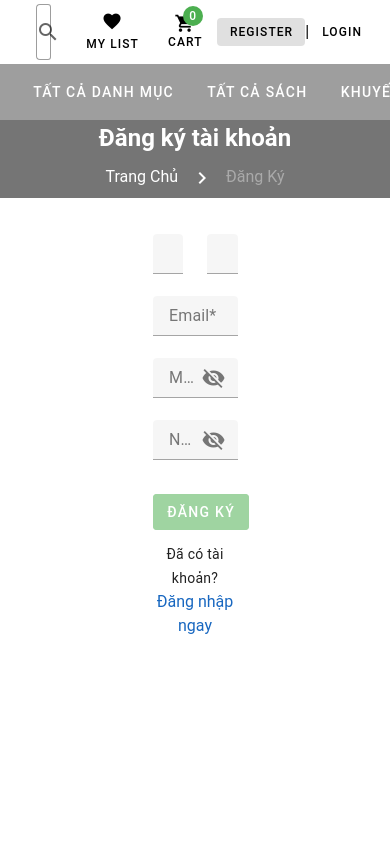
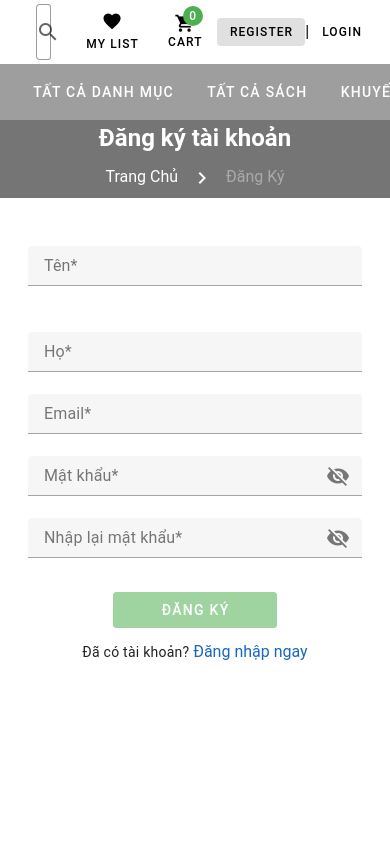
Before and after one commit to B5u2423/Bookstore-Website, a Vue app in the folder frontend/: page /register in a window 390 px wide. Shown: the top 844 px of the page. Built offline with nearby package versions, Linux system fonts and the light colour scheme.

Commit message:
Make user login and register responsive for mobile

```diff
--- a/frontend/src/views/UserLoginView.vue
+++ b/frontend/src/views/UserLoginView.vue
@@ -1,25 +1,25 @@
 <script setup>
-import CommonLayout from '@/components/CommonLayout.vue';
-import { ref, reactive } from 'vue';
-import { useRouter } from 'vue-router';
-import { useAuthStore } from '@/stores/auth-store';
-import { emailRules } from '@/utils/validationRules';
+import CommonLayout from '@/components/CommonLayout.vue'
+import { ref, reactive } from 'vue'
+import { useRouter } from 'vue-router'
+import { useAuthStore } from '@/stores/auth-store'
+import { emailRules } from '@/utils/validationRules'
 
-const router = useRouter();
-const authStore = useAuthStore();
+const router = useRouter()
+const authStore = useAuthStore()
 
 const prop = {
   name: 'Đăng nhập tài khoản',
   items: [
     { title: 'Trang Chủ', disabled: false, href: '/' },
-    { title: 'Đăng Nhập', disabled: true, href: '/login' }
-  ]
+    { title: 'Đăng Nhập', disabled: true, href: '/login' },
+  ],
 }
 
 const showPassword = ref(false)
 const user = reactive({
   email: '',
-  password: ''
+  password: '',
 })
 const form = ref(null)
 const isFormValid = ref(false)
@@ -28,14 +28,14 @@ const alertMessage = ref('')
 const alertType = ref('error')
 
 const passwordRules = [
-  value => {
+  (value) => {
     if (value) return true
     return 'Mật khẩu là bắt buộc'
   },
-  value => {
+  (value) => {
     if (value.length >= 4) return true
     return 'Mật khẩu phải có ít nhất 4 ký tự'
-  }
+  },
 ]
 
 async function handleLogin() {
@@ -52,7 +52,7 @@ async function handleLogin() {
 
   const result = await authStore.login({
     email: user.email,
-    password: user.password
+    password: user.password,
   })
 
   if (result.success) {
@@ -64,71 +64,63 @@ async function handleLogin() {
     }, 1500)
   } else {
     showAlert.value = true
-    alertMessage.value = typeof result.error === 'string' ? result.error : 'Đăng nhập thất bại. Vui lòng kiểm tra lại email và mật khẩu.'
+    alertMessage.value =
+      typeof result.error === 'string'
+        ? result.error
+        : 'Đăng nhập thất bại. Vui lòng kiểm tra lại email và mật khẩu.'
     alertType.value = 'error'
   }
 }
-
 </script>
 
 <template>
-  <CommonLayout :prop="prop">
-    <v-form class="my-5" ref="form" v-model="isFormValid" @submit.prevent="handleLogin">
-      <v-container width="30%">
-        <!-- Alert for success/error messages -->
-        <v-alert
+   <CommonLayout :prop="prop"
+    > <v-form class="my-5" ref="form" v-model="isFormValid" @submit.prevent="handleLogin"
+      > <v-container class="d-flex justify-center" fluid
+        > <v-col cols="12" sm="8" md="6" lg="4"
+          > <!-- Alert --> <v-alert
             v-if="showAlert"
             :type="alertType"
             :text="alertMessage"
             class="mb-4"
             closable
             @click:close="showAlert = false"
-        ></v-alert>
-
-        <v-text-field
+          /> <!-- Email --> <v-text-field
             v-model="user.email"
             :rules="emailRules"
             label="Email*"
             required
             density="compact"
             :disabled="authStore.isLoading"
-        ></v-text-field>
-
-        <v-text-field
+          /> <!-- Password --> <v-text-field
             v-model="user.password"
             :rules="passwordRules"
             :type="showPassword ? 'text' : 'password'"
             :append-inner-icon="showPassword ? 'mdi-eye' : 'mdi-eye-off'"
             label="Mật khẩu*"
             required
-          @click:append-inner="showPassword = !showPassword"
             density="compact"
             :disabled="authStore.isLoading"
-        ></v-text-field>
-
-        <v-btn
+            @click:append-inner="showPassword = !showPassword"
+          /> <!-- Login button --> <v-btn
             color="success"
             class="px-12 mt-3 mx-auto d-block"
             :disabled="!isFormValid || authStore.isLoading"
             :loading="authStore.isLoading"
-          @click="handleLogin"
             type="submit"
-        >
-          {{ authStore.isLoading ? 'Đang đăng nhập...' : 'Đăng nhập' }}
-        </v-btn>
-
-        <!-- Link to register -->
+            > {{ authStore.isLoading ? 'Đang đăng nhập...' : 'Đăng nhập' }} </v-btn
+          > <!-- Register link -->
           <div class="mt-3 text-center">
-          <span class="text-body-2">Chưa có tài khoản? </span>
-          <router-link
+             <span class="text-body-2">Chưa có tài khoản? </span> <router-link
               to="/register"
               class="text-decoration-none"
               :class="authStore.isLoading ? 'text-grey' : 'text-primary'"
+              > Đăng ký ngay </router-link
             >
-            Đăng ký ngay
-          </router-link>
           </div>
-      </v-container>
-    </v-form>
-  </CommonLayout>
+           </v-col
+        > </v-container
+      > </v-form
+    > </CommonLayout
+  >
 </template>
--- a/frontend/src/views/UserRegisterView.vue
+++ b/frontend/src/views/UserRegisterView.vue
@@ -1,19 +1,19 @@
 <script setup>
-import CommonLayout from '@/components/CommonLayout.vue';
-import { reactive, ref } from 'vue';
-import { useRouter } from 'vue-router';
-import { useAuthStore } from '@/stores/auth-store';
-import { emailRules, nameRules, passwordRules } from '@/utils/validationRules';
+import CommonLayout from '@/components/CommonLayout.vue'
+import { reactive, ref } from 'vue'
+import { useRouter } from 'vue-router'
+import { useAuthStore } from '@/stores/auth-store'
+import { emailRules, nameRules, passwordRules } from '@/utils/validationRules'
 
-const router = useRouter();
-const authStore = useAuthStore();
+const router = useRouter()
+const authStore = useAuthStore()
 
 const prop = {
   name: 'Đăng ký tài khoản',
   items: [
     { title: 'Trang Chủ', disabled: false, href: '/' },
-    { title: 'Đăng Ký', disabled: true, href: '/register' }
-  ]
+    { title: 'Đăng Ký', disabled: true, href: '/register' },
+  ],
 }
 
 const form = ref(null)
@@ -29,28 +29,28 @@ const user = reactive({
   firstName: '',
   lastName: '',
   email: '',
-  password: ''
+  password: '',
 })
 
 function parseFullName(fullName) {
-  const nameParts = fullName.trim().split(' ');
+  const nameParts = fullName.trim().split(' ')
   if (nameParts.length === 1) {
-    return { firstName: nameParts[0], lastName: '' };
+    return { firstName: nameParts[0], lastName: '' }
   }
-  const firstName = nameParts[0];
-  const lastName = nameParts.slice(1).join(' ');
-  return { firstName, lastName };
+  const firstName = nameParts[0]
+  const lastName = nameParts.slice(1).join(' ')
+  return { firstName, lastName }
 }
 
 const retypePasswordRules = [
-  value => {
+  (value) => {
     if (value) return true
     return 'Vui lòng nhập lại mật khẩu'
   },
-  value => {
+  (value) => {
     if (value === user.password) return true
     return 'Mật khẩu nhập lại không khớp'
-  }
+  },
 ]
 
 async function handleRegister() {
@@ -72,13 +72,13 @@ async function handleRegister() {
   showAlert.value = false
   authStore.clearError()
 
-  let firstName = user.firstName;
-  let lastName = user.lastName;
+  let firstName = user.firstName
+  let lastName = user.lastName
 
   if (!firstName && !lastName && user.fullName) {
-    const parsed = parseFullName(user.fullName);
-    firstName = parsed.firstName;
-    lastName = parsed.lastName;
+    const parsed = parseFullName(user.fullName)
+    firstName = parsed.firstName
+    lastName = parsed.lastName
   }
 
   const result = await authStore.register({
@@ -86,7 +86,7 @@ async function handleRegister() {
     lastName: lastName || '',
     email: user.email,
     password: user.password,
-    userType: 'CUSTOMER'
+    userType: 'CUSTOMER',
   })
 
   if (result.success) {
@@ -98,106 +98,93 @@ async function handleRegister() {
     }, 2000)
   } else {
     showAlert.value = true
-    alertMessage.value = typeof result.error === 'string' ? result.error : 'Đăng ký thất bại. Email có thể đã được sử dụng.'
+    alertMessage.value =
+      typeof result.error === 'string'
+        ? result.error
+        : 'Đăng ký thất bại. Email có thể đã được sử dụng.'
     alertType.value = 'error'
   }
 }
-
 </script>
 
 <template>
-  <CommonLayout :prop="prop">
-    <v-form class="my-5" ref="form" v-model="isFormValid" @submit.prevent="handleRegister">
-      <v-container width="30%">
-        <!-- Alert for success/error messages -->
-        <v-alert
+   <CommonLayout :prop="prop"
+    > <v-form class="my-5" ref="form" v-model="isFormValid" @submit.prevent="handleRegister"
+      > <v-container class="d-flex justify-center" fluid
+        > <v-col cols="12" sm="10" md="8" lg="4"
+          > <!-- Alert --> <v-alert
             v-if="showAlert"
             :type="alertType"
             :text="alertMessage"
             class="mb-4"
             closable
             @click:close="showAlert = false"
-        ></v-alert>
-
-        <v-row>
-          <v-col cols="6">
-            <v-text-field
+          /> <!-- First + Last name --> <v-row
+            > <v-col cols="12" sm="6"
+              > <v-text-field
                 v-model="user.firstName"
                 :rules="nameRules"
                 label="Tên*"
                 required
                 density="compact"
                 :disabled="authStore.isLoading"
-            ></v-text-field>
-          </v-col>
-          <v-col cols="6">
-            <v-text-field
+              /> </v-col
+            > <v-col cols="12" sm="6"
+              > <v-text-field
                 v-model="user.lastName"
                 :rules="nameRules"
                 label="Họ*"
                 required
                 density="compact"
                 :disabled="authStore.isLoading"
-            ></v-text-field>
-          </v-col>
-        </v-row>
-
-        <v-text-field
+              /> </v-col
+            > </v-row
+          > <!-- Email --> <v-text-field
             v-model="user.email"
             :rules="emailRules"
             label="Email*"
             required
             density="compact"
             :disabled="authStore.isLoading"
-        ></v-text-field>
-
-        <v-text-field
+          /> <!-- Password --> <v-text-field
             v-model="user.password"
             :type="showPassword1 ? 'text' : 'password'"
             :append-inner-icon="showPassword1 ? 'mdi-eye' : 'mdi-eye-off'"
             label="Mật khẩu*"
             :rules="passwordRules"
             required
-          @click:append-inner="showPassword1 = !showPassword1"
             density="compact"
             :disabled="authStore.isLoading"
-        ></v-text-field>
-
-        <v-text-field
+            @click:append-inner="showPassword1 = !showPassword1"
+          /> <!-- Retype Password --> <v-text-field
             v-model="passwordRetype"
             :type="showPassword2 ? 'text' : 'password'"
             :append-inner-icon="showPassword2 ? 'mdi-eye' : 'mdi-eye-off'"
             label="Nhập lại mật khẩu*"
             :rules="retypePasswordRules"
             required
-          @click:append-inner="showPassword2 = !showPassword2"
             density="compact"
             :disabled="authStore.isLoading"
-        ></v-text-field>
-
-        <v-btn
+            @click:append-inner="showPassword2 = !showPassword2"
+          /> <!-- Register Button --> <v-btn
             color="success"
             class="px-12 mt-3 mx-auto d-block"
             :disabled="!isFormValid || authStore.isLoading"
             :loading="authStore.isLoading"
-          @click="handleRegister"
             type="submit"
-        >
-          {{ authStore.isLoading ? 'Đang đăng ký...' : 'Đăng ký' }}
-        </v-btn>
-
-        <!-- Link to login -->
+            > {{ authStore.isLoading ? 'Đang đăng ký...' : 'Đăng ký' }} </v-btn
+          > <!-- Login Link -->
           <div class="mt-3 text-center">
-          <span class="text-body-2">Đã có tài khoản? </span>
-          <router-link
+             <span class="text-body-2">Đã có tài khoản? </span> <router-link
               to="/login"
               class="text-decoration-none"
               :class="authStore.isLoading ? 'text-grey' : 'text-primary'"
+              > Đăng nhập ngay </router-link
             >
-            Đăng nhập ngay
-          </router-link>
           </div>
-      </v-container>
-    </v-form>
-  </CommonLayout>
+           </v-col
+        > </v-container
+      > </v-form
+    > </CommonLayout
+  >
 </template>
```
Lines whose indentation alone changed are shown as unchanged.
